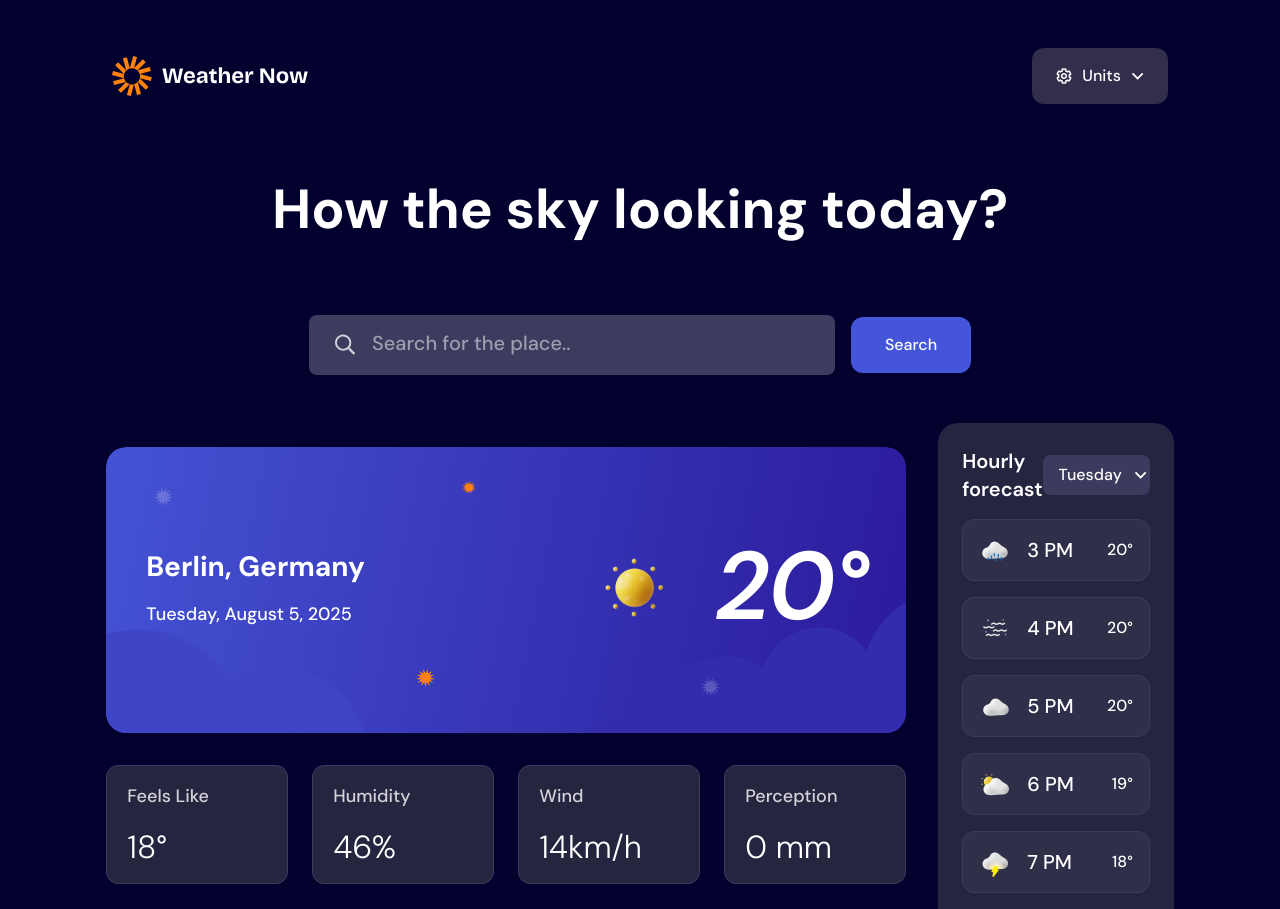
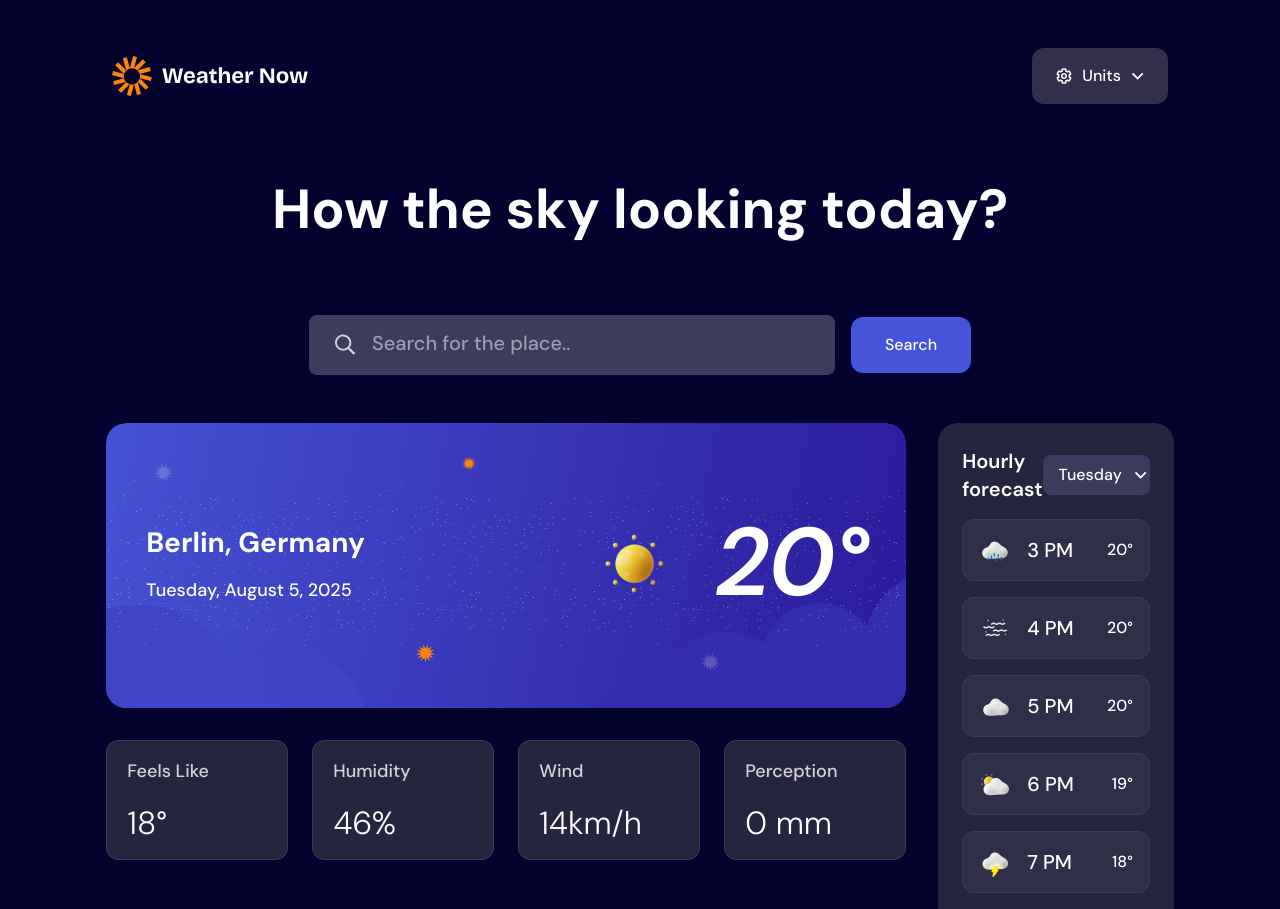
Before and after one commit to Legaz-le/weather-app-main, a Next.js app: page / in a window 1280 px wide. Shown: the top 909 px of the page. Built offline with nearby package versions, Linux system fonts and the light colour scheme.

Commit message:
fixed body issue

```diff
--- a/src/app/components/BodyElements/BottomTable.tsx
+++ b/src/app/components/BodyElements/BottomTable.tsx
@@ -5,7 +5,7 @@
   return (
     <div className="flex w-full flex-col gap-5">
       <p className=" text-xl font-[600]">Daily forecast</p>
-      <div className="grid w-full grid-cols-3 gap-4 sm:grid-cols-7 md:flex">
+      <div className="grid w-full grid-cols-3 gap-4 sm:grid-cols-7 md:flex md:justify-between">
         {DailyForecastData.map((data) => (
           <WeatherForecast
             key={data.key}
--- a/src/app/components/MainBody.tsx
+++ b/src/app/components/MainBody.tsx
@@ -4,8 +4,8 @@
 
 export const MainBody = () => {
   return (
-    <div className="flex w-full flex-col items-center justify-center gap-8 lg:flex-row">
-      <div className="w-full flex-col">
+    <div className="flex w-full flex-col items-start justify-center gap-8 lg:flex-row">
+      <div className="flex w-full flex-col">
         <MainInfo />
         <BottomTable />
       </div>
```
Also changed, not shown: src/app/components/BodyElements/MainInfo.tsx (line endings or trailing spaces).
